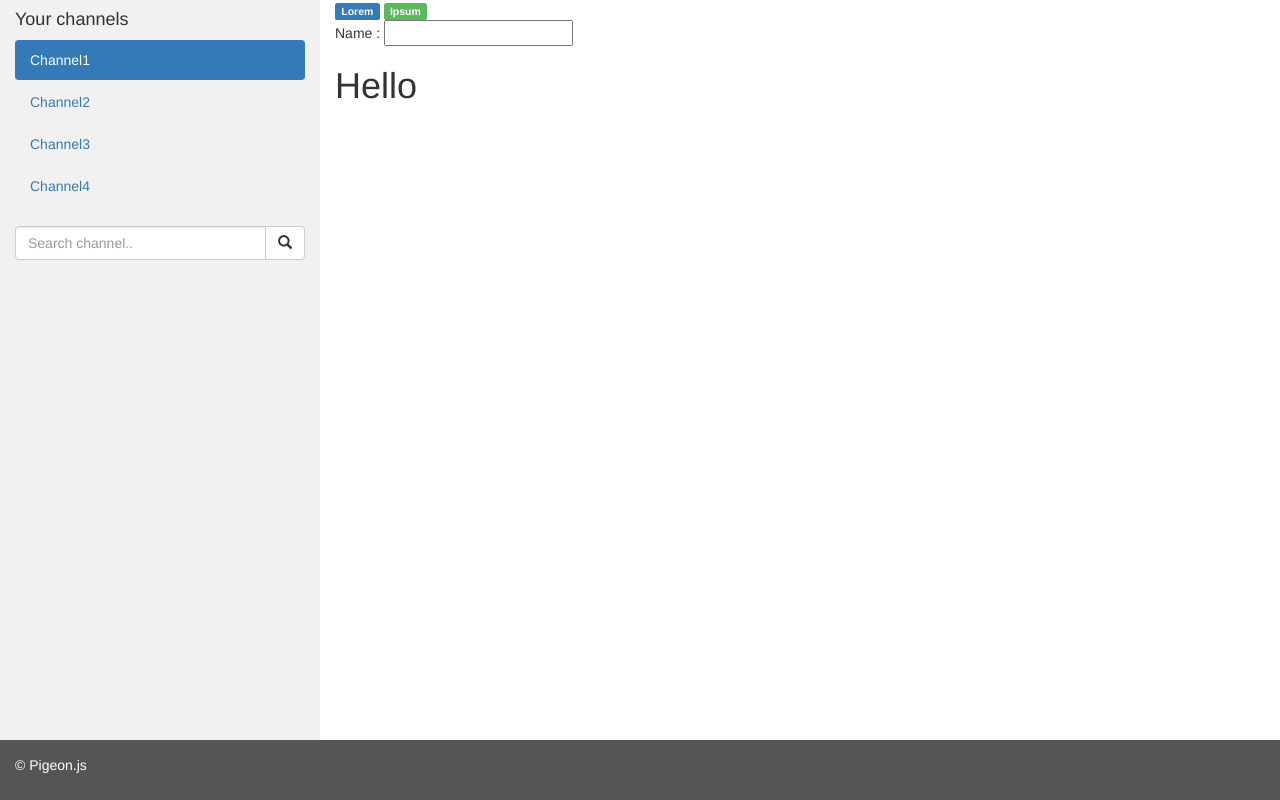
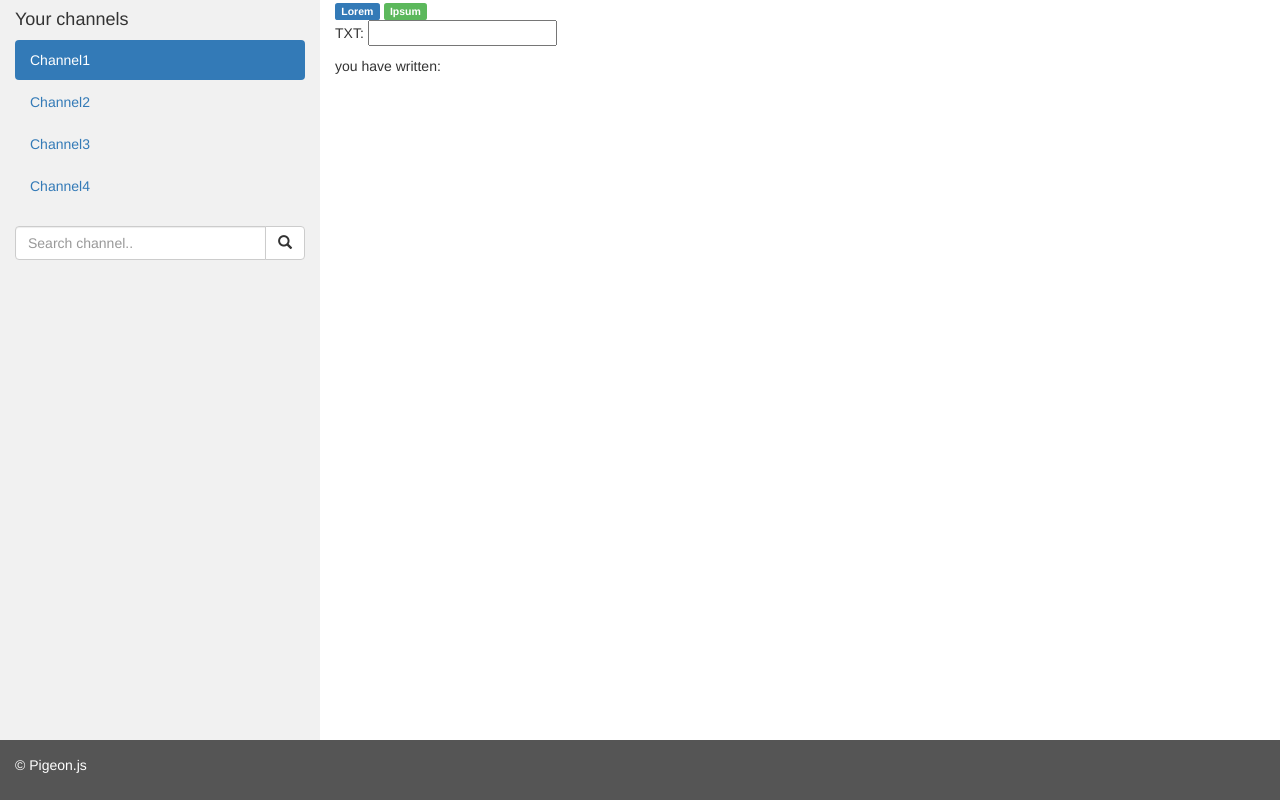
Before and after one commit to TheGoodFella/pigeon, a plain HTML site: page www/index.html in a window 1280 px wide. Drawn offline with nearby package versions, Linux system fonts and the light colour scheme.

Commit message:
angular js test 1

```diff
--- a/www/index.html
+++ b/www/index.html
@@ -72,9 +72,9 @@
             <div class="col-sm-9">
                 <div class="label label-primary">Lorem</div>
                 <div class="label label-success">Ipsum</div>
-				<div ng-app="">
-				<p>Name : <input type="text" ng-model="name"></p>
-				<h1>Hello {{name}}</h1>
+				<div data-ng-app="">
+				<p>TXT: <input type="=text" data-ng-model="input"></input></p>
+					<p>you have written: {{input}}</p>
 				</div>
             </div>
         </div>
```
